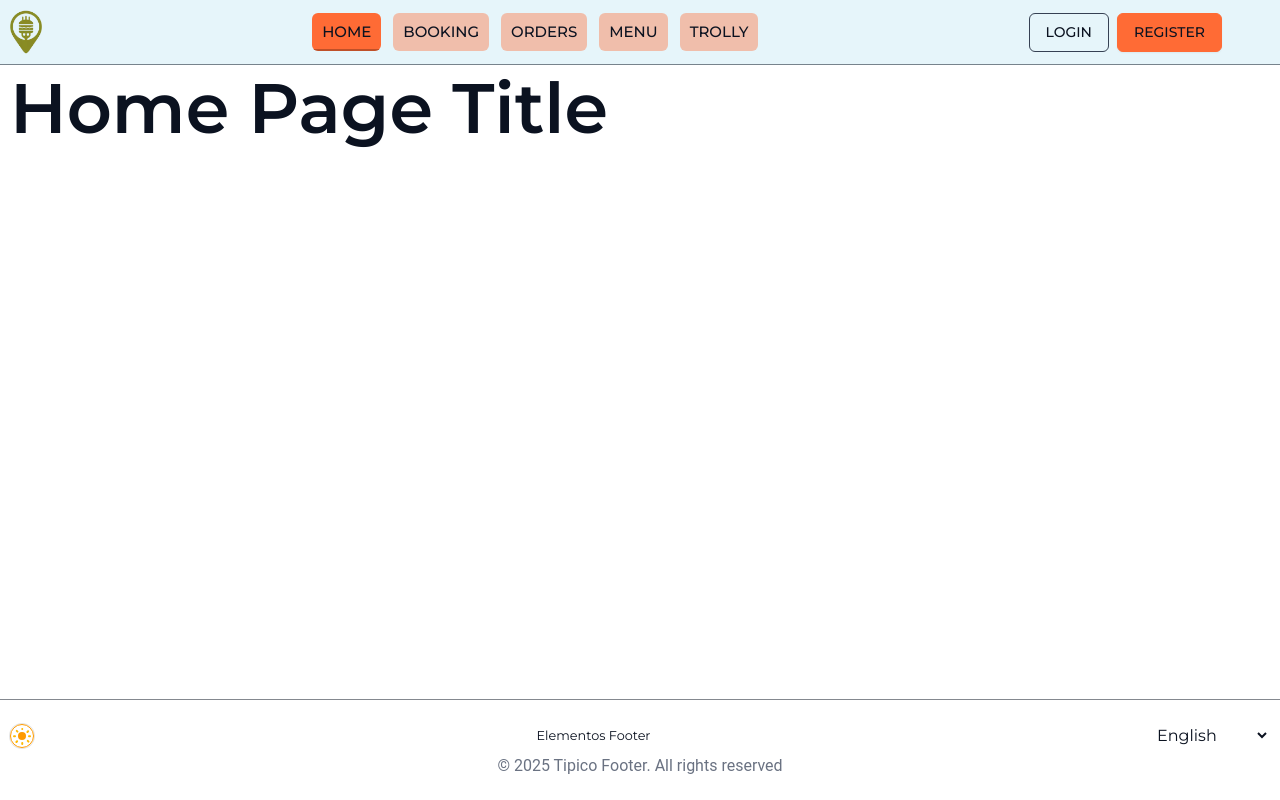
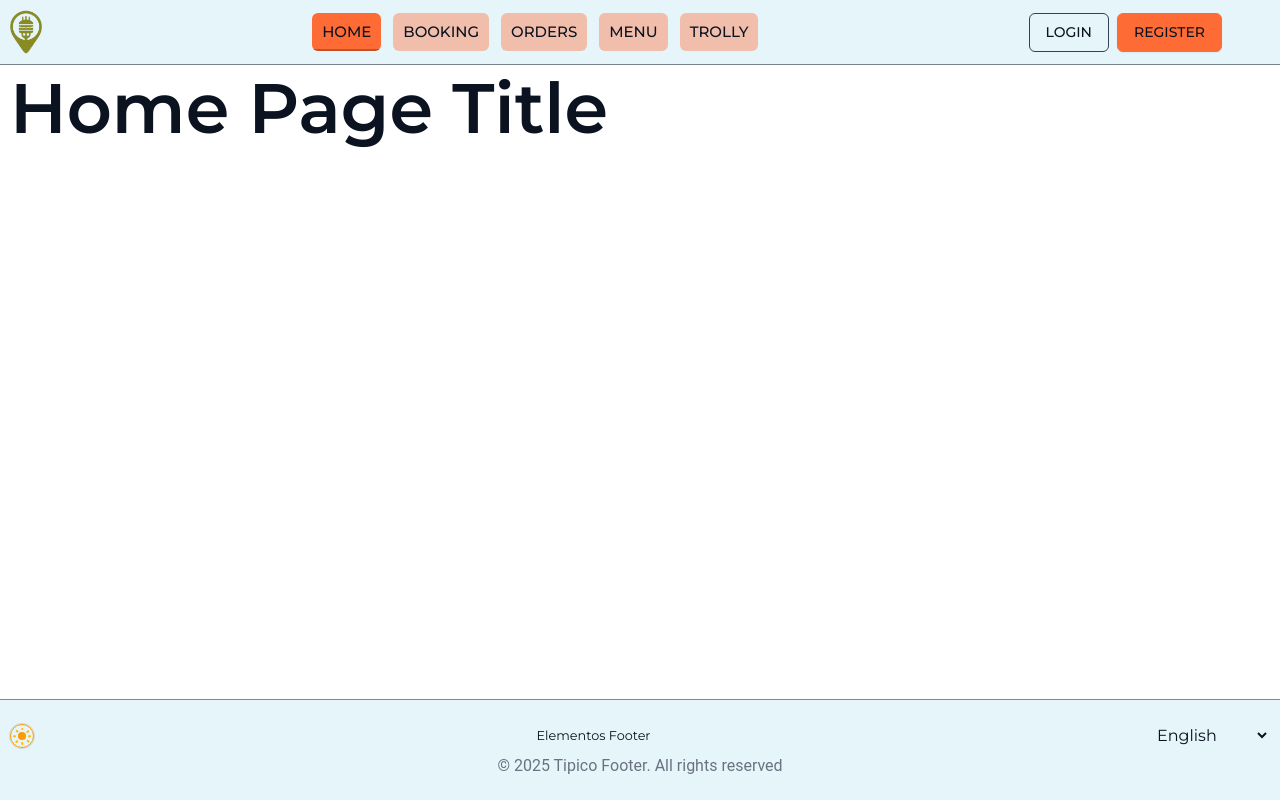
Before and after one commit to javier-ibanez-vizuete/proyecto-reservapp, a React (Vite) app: page /home in a window 1280 px wide. Built offline with nearby package versions, Linux system fonts and the light colour scheme.

Commit message:
feat(Footer): Add Theme Styles for Footer Background

```diff
--- a/src/components/Footer.jsx
+++ b/src/components/Footer.jsx
@@ -1,15 +1,21 @@
 import { useContext } from "react";
 import { AuthContext } from "../contexts/AuthContext";
 import { LanguageContext } from "../contexts/LanguageContext";
+import { ThemeContext } from "../contexts/ThemeContext";
 import { Container } from "./Container";
 import { ThemeButton } from "./UI/ThemeButton";
 
 export const Footer = () => {
     const { lang, languages, handleLang } = useContext(LanguageContext);
     const { user } = useContext(AuthContext);
+    const { theme } = useContext(ThemeContext);
 
     return (
-        <footer className="flex flex-col py-6">
+        <footer
+            className={`flex flex-col py-6 ${
+                theme === "light" ? "bg-accent-background" : "bg-accent-background-dark"
+            }`}
+        >
             <Container className="gap-2">
                 <div className="flex justify-between items-center">
                     {!user && (
```
